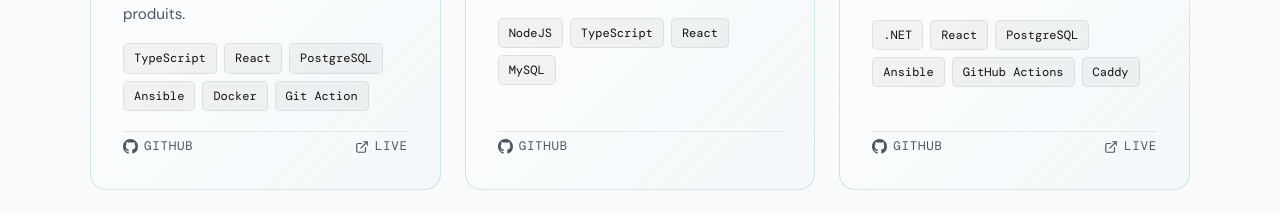
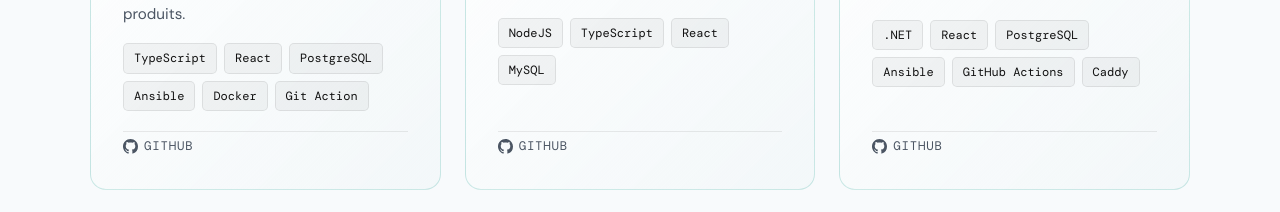
Before and after one commit to Hectorberi01/portfolio-profile, a React (Vite) app: page / in a window 1280 px wide. Shown: the part 3440-3652 px from the top of the page. Built offline with nearby package versions, Linux system fonts and the light colour scheme; a web font is replaced by a local one.

Commit message:
feat: correction_1

```diff
--- a/src/components/Projects.tsx
+++ b/src/components/Projects.tsx
@@ -18,7 +18,6 @@ const projects: Project[] = [
         "des paiements mobiles et du catalogue produits.",
     tags: ['TypeScript', 'React', 'PostgreSQL', 'Ansible', 'Docker','Git Action'],
     github: 'https://github.com/Hectorberi01/hba-store',
-    live: 'https://test-projet.com/docs',
     featured: true,
   },
   {
@@ -38,7 +37,6 @@ const projects: Project[] = [
         'Mise en place du déploiement automatisé, de l’infrastructure serveur et des workflows CI/CD.',
     tags: ['.NET', 'React', 'PostgreSQL', 'Ansible', 'GitHub Actions', 'Caddy'],
     github: 'https://github.com/Hectorberi01/AfriPay',
-    live: 'https://staging-afripay.fr/docs',
     featured: true,
   },
   {
```
